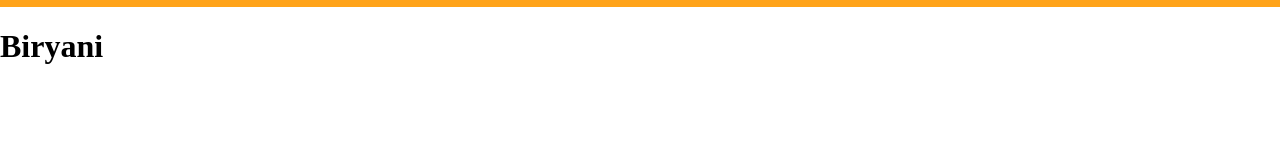
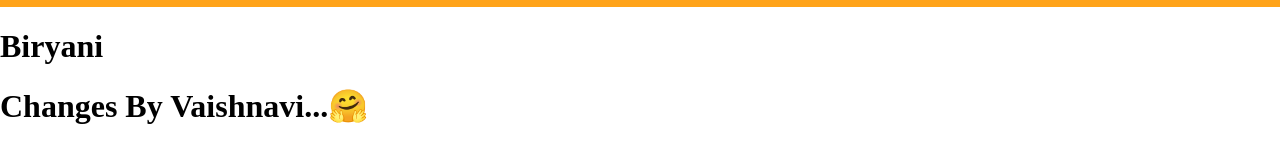
Before and after one commit to rtcicp4/resto-festo, a plain HTML site: page pages/biryani.html in a window 1280 px wide. Shown: the part 73-236 px from the top of the page. Drawn offline with Linux system fonts and the light colour scheme.

Commit message:
initial commit

```diff
--- a/pages/biryani.html
+++ b/pages/biryani.html
@@ -16,6 +16,9 @@
   </div>
 
   <h1>Biryani</h1>
+  <div>
+    <h1>Changes By Vaishnavi...🤗</h1>
+  </div>
 
 </body>
 </html>
```
